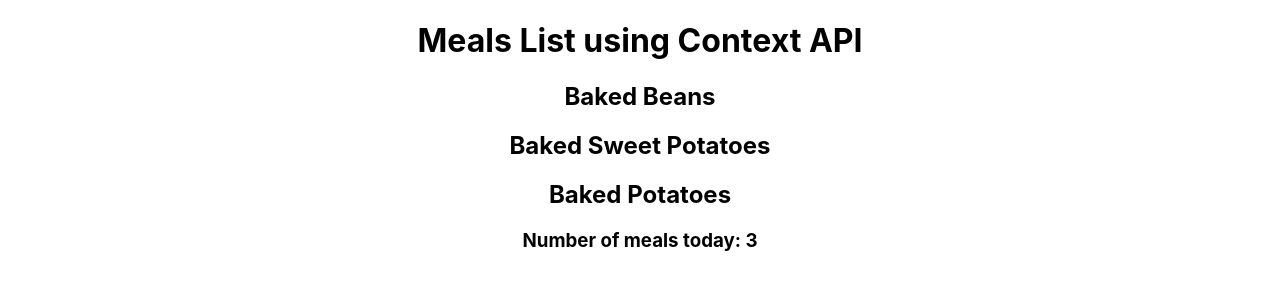
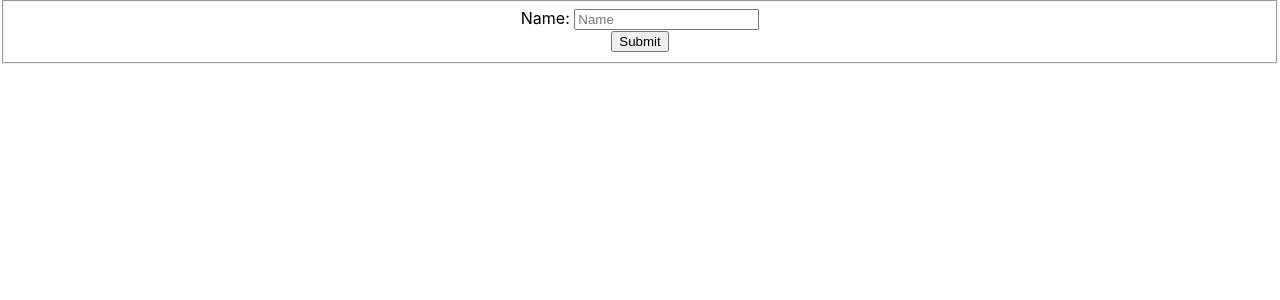
Before and after one commit to cmthecoder/basic-to-advance, a React (Create React App) app: page / in a window 1280 px wide. Shown: the top 300 px of the page. Built offline with nearby package versions, Linux system fonts and the light colour scheme.

Commit message:
test out form

```diff
--- a/src/App.js
+++ b/src/App.js
@@ -1,19 +1,36 @@
 import './App.css';
-import Counter from './components/Counter';
-import MealsList from './components/MealsList';
-import MealsProvider from './provider/MealsProvider';
-
-
+import { useState } from 'react';
 
 
 function App() {
 
-  return (
+  const [name , setName] = useState('')
+
+  const handleChange = (e) => {
+    setName(e.target.value)
+  }
+
+  const handleSubmit = (e) => {
+    e.preventDefault()
+    console.log('form submitted')
+  }
+
+return (
     <div className="App">
-      <MealsProvider>
-        <MealsList />
-        <Counter />
-      </MealsProvider>
+      <form onSubmit={handleSubmit}>
+        <fieldset>
+          <div className="Field">
+            <label>Name: </label>
+            <input
+              type="text"
+              placeholder='Name'
+              name='name'
+              value={name}
+              onChange={handleChange}/>
+          </div>
+          <button type='submit'>Submit</button>
+        </fieldset>
+      </form>
     </div>
   );
 }
```
